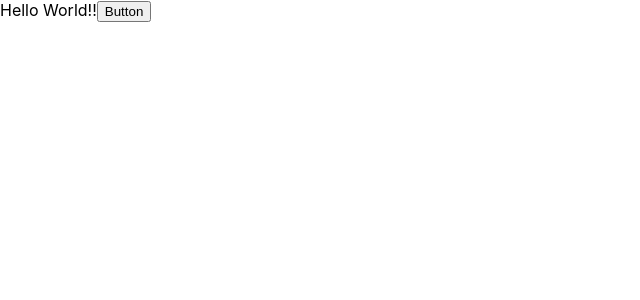
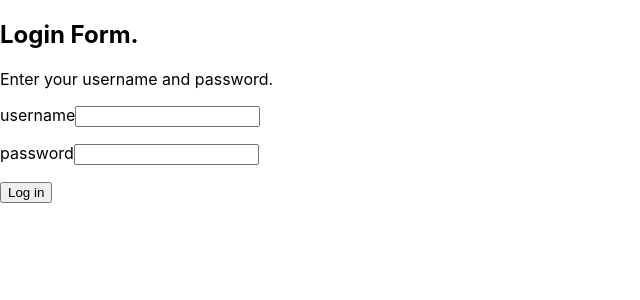
Before and after one commit to Takara-hub/kyutech_db, a React (Create React App) app: page /login in a window 1280 px wide. Shown: the top 300 px of the page, without its empty margins (0-640 px from the left). Built offline with nearby package versions, Linux system fonts and the light colour scheme.

Commit message:
簡易的なログインフォーム

```diff
--- a/src/components/PrimaryButton.tsx
+++ b/src/components/PrimaryButton.tsx
@@ -1,5 +1,5 @@
 const PrimaryButton = () => {
-  return <button>Button</button>;
+  return <button>Log in</button>;
 };
 
 export default PrimaryButton;
--- a/src/pages/Login/Login.tsx
+++ b/src/pages/Login/Login.tsx
@@ -3,7 +3,15 @@ import PrimaryButton from "../../components/PrimaryButton";
 const Login = () => {
   return (
     <div>
-      Hello World!!
+      <h2>
+      Login Form.
+      </h2>
+      <div>
+        <p>Enter your username and password.</p>
+      </div>
+      <div>
+        <p>username<input type="text" /></p><p>password<input type="text" /></p>
+      </div>
       <PrimaryButton></PrimaryButton>
     </div>
   );
```
